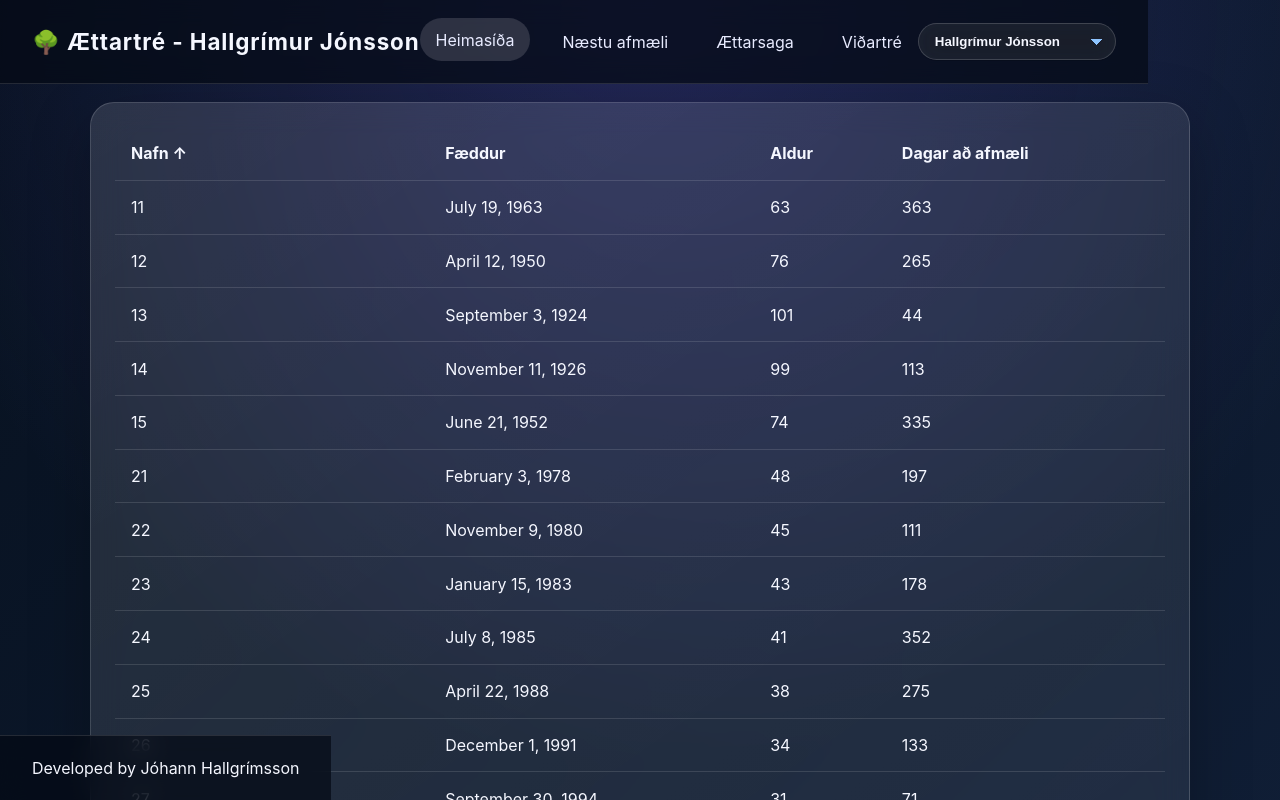
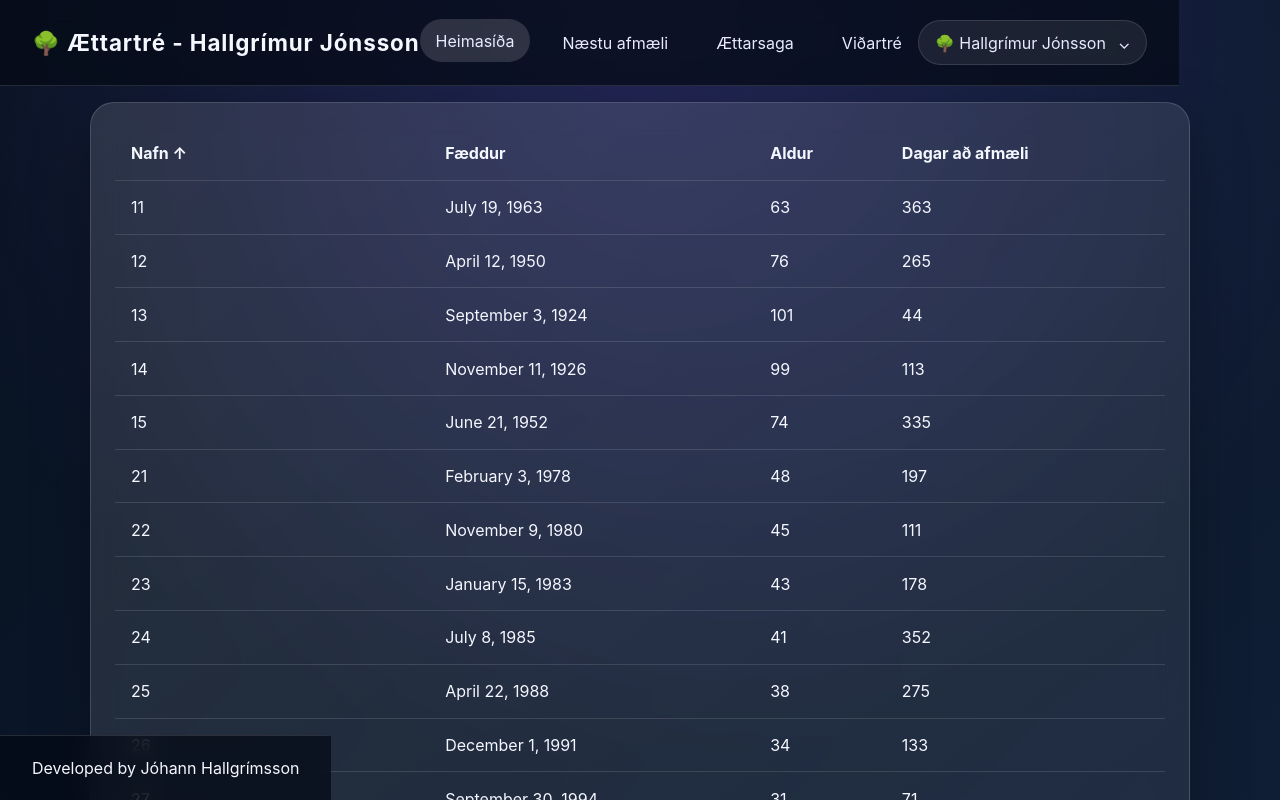
Before and after one commit to JohannHallgrimss/famely_Tree, a React (Vite) app: page / in a window 1280 px wide. Shown: the top 800 px of the page. Built offline with nearby package versions, Linux system fonts and the light colour scheme.

Commit message:
bætt við stuðningur fyrir margar ættir, nytt select

```diff
--- a/src/components/SiteHeader.tsx
+++ b/src/components/SiteHeader.tsx
@@ -1,3 +1,4 @@
+import { useState, useRef, useEffect } from "react";
 import { Link, useLocation } from "react-router-dom";
 import type { FamilyDataset } from "../data/dataLoader";
 
@@ -7,6 +8,11 @@ interface SiteHeaderProps {
   onFamilyDatasetChange: (familyDataset: FamilyDataset) => void;
 }
 
+const familyNames: Record<FamilyDataset, string> = {
+  hallgrimurJonsson: "Hallgrímur Jónsson",
+  valgerdurEinarsdottir: "Valgerður Einarsdóttir",
+};
+
 const SiteHeader = ({
   patriot,
   currentFamilyDataset,
@@ -14,18 +20,33 @@ const SiteHeader = ({
 }: SiteHeaderProps) => {
   const location = useLocation();
 
+  const [open, setOpen] = useState(false);
+  const menuRef = useRef<HTMLDivElement>(null);
+
+  useEffect(() => {
+    const handleClick = (e: MouseEvent) => {
+      if (menuRef.current && !menuRef.current.contains(e.target as Node)) {
+        setOpen(false);
+      }
+    };
+
+    document.addEventListener("mousedown", handleClick);
+    return () => document.removeEventListener("mousedown", handleClick);
+  }, []);
+
+  const selectFamily = (family: FamilyDataset) => {
+    onFamilyDatasetChange(family);
+    setOpen(false);
+  };
+
   return (
     <header className="site-header">
-
       <div className="brand">
         🌳 Ættartré - {patriot}
       </div>
 
       <nav className="top-nav">
-        <Link
-          to="/"
-          className={location.pathname === "/" ? "active" : ""}
-        >
+        <Link to="/" className={location.pathname === "/" ? "active" : ""}>
           Heimasíða
         </Link>
 
@@ -51,25 +72,33 @@ const SiteHeader = ({
         </Link>
       </nav>
 
+      <div className="header-actions">
+        <div className="family-dropdown" ref={menuRef}>
+          <button
+            className="family-button"
+            onClick={() => setOpen(!open)}
+          >
+            🌳 {familyNames[currentFamilyDataset]}
+            <span className={open ? "arrow open" : "arrow"}>⌄</span>
+          </button>
 
-      <div className="header-actions">
-        <select
-          className="family-select"
-          value={currentFamilyDataset}
-          onChange={(e) =>
-            onFamilyDatasetChange(e.target.value as FamilyDataset)
-          }
-        >
-          <option value="hallgrimurJonsson">
-            Hallgrímur Jónsson
-          </option>
-
-          <option value="valgerdurEinarsdottir">
-            Valgerður Einarsdóttir
-          </option>
-        </select>
+          {open && (
+            <div className="family-menu">
+              {(Object.keys(familyNames) as FamilyDataset[]).map((family) => (
+                <button
+                  key={family}
+                  className={`family-option ${
+                    family === currentFamilyDataset ? "active" : ""
+                  }`}
+                  onClick={() => selectFamily(family)}
+                >
+                  {familyNames[family]}
+                </button>
+              ))}
+            </div>
+          )}
+        </div>
       </div>
-
     </header>
   );
 };
--- a/src/styles.css
+++ b/src/styles.css
@@ -84,6 +84,7 @@ a {
   margin-top: 70px;
   margin-bottom: 70px;
 }
+/*
 .family-select {
   appearance: none;
   -webkit-appearance: none;
@@ -125,6 +126,105 @@ a {
 .family-select option {
   background:  rgb(159, 189, 244);
   color: rgb(15, 4, 70);
+}
+*/
+.header-actions {
+  display: flex;
+  align-items: center;
+}
+
+.family-dropdown {
+  position: relative;
+}
+
+.family-button {
+  display: flex;
+  align-items: center;
+  gap: .75rem;
+
+  padding: .6rem 1rem;
+
+  color: #e8ebff;
+  background: rgba(255,255,255,.08);
+
+  border: 1px solid rgba(255,255,255,.12);
+  border-radius: 999px;
+
+  cursor: pointer;
+  font: inherit;
+
+  transition: .2s;
+}
+
+.family-button:hover {
+  background: rgba(255,255,255,.14);
+  transform: translateY(-2px);
+}
+
+.arrow {
+  transition: transform .2s;
+}
+
+.arrow.open {
+  transform: rotate(180deg);
+}
+
+.family-menu {
+  position: absolute;
+  top: calc(100% + .5rem);
+  right: 0;
+
+  width: 240px;
+
+  padding: .5rem;
+
+  border-radius: 18px;
+
+  background: linear-gradient(
+    145deg,
+    rgba(255,255,255,.12),
+    rgba(255,255,255,.06)
+  );
+
+  backdrop-filter: blur(16px);
+
+  border: 1px solid rgba(255,255,255,.12);
+
+  box-shadow: 0 20px 50px rgba(0,0,0,.35);
+
+  z-index: 1000;
+
+  animation: fadeIn .18s ease;
+}
+
+.family-option {
+  width: 100%;
+
+  padding: .75rem 1rem;
+
+  background: transparent;
+  color: #e8ebff;
+
+  border: 0;
+  border-radius: 12px;
+
+  text-align: left;
+  font: inherit;
+
+  cursor: pointer;
+
+  transition: .2s;
+}
+
+.family-option:hover,
+.family-option.active {
+  background: rgba(255,255,255,.12);
+}
+
+.family-option.active::after {
+  content: "✓";
+  float: right;
+  color: #8ec5ff;
 }
 
 .card {
```
Also changed, not shown: 8 other files (tests, documents, lock files or other folders).
